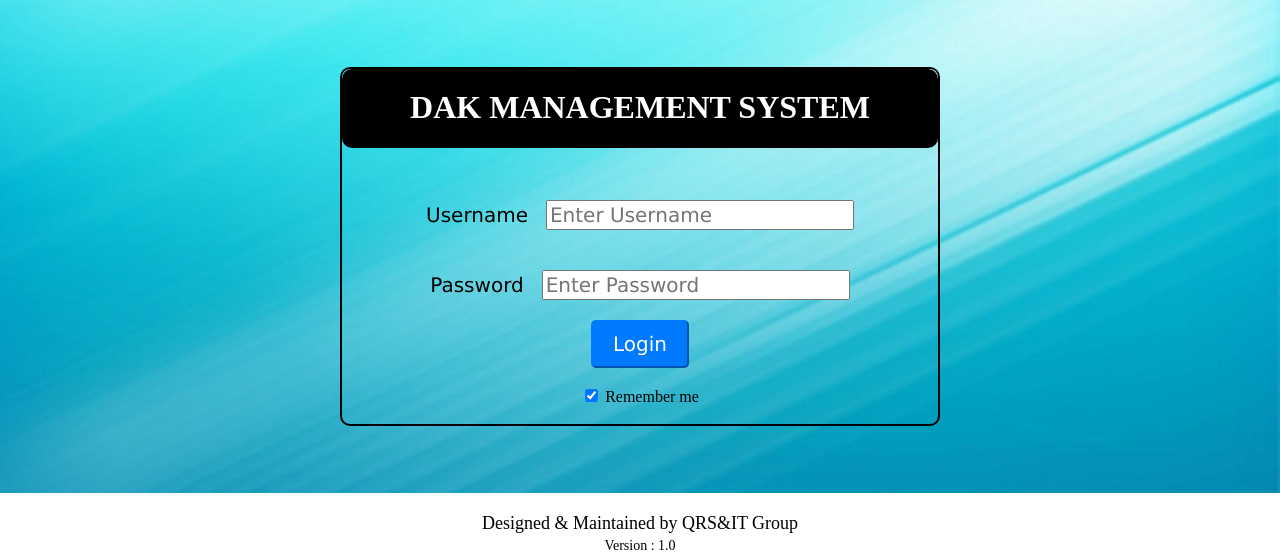
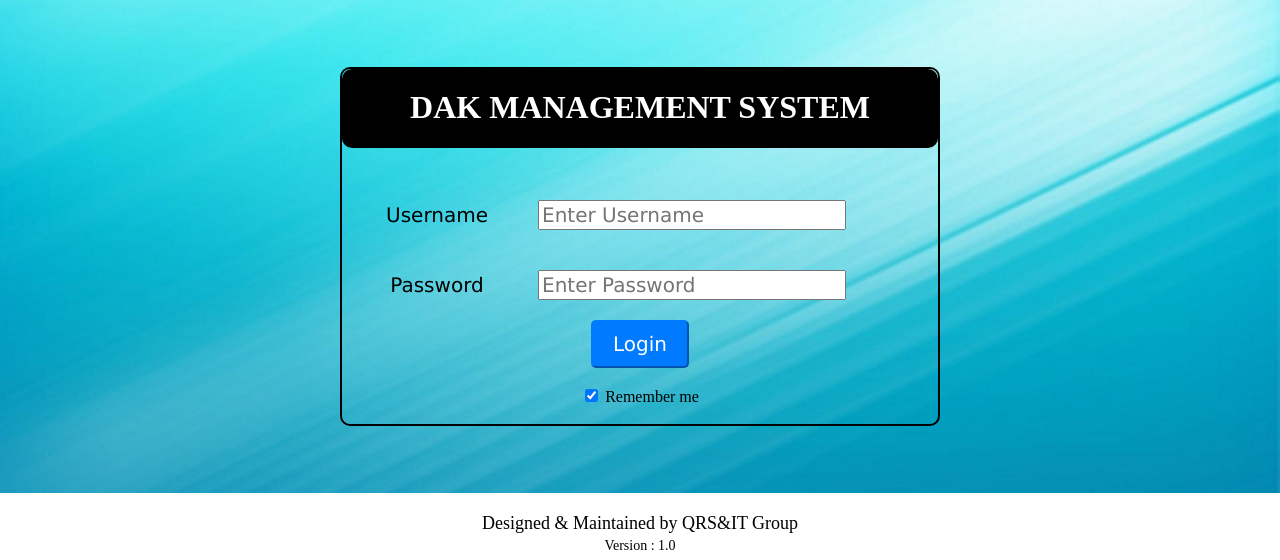
Before and after one commit to aryangupta005/Dak-Management-System, a PHP site: page / in a window 1280 px wide. Shown: the part 227-787 px from the top of the page. Run offline with PHP 8.4, Linux system fonts and the light colour scheme.

Commit message:
Update style2.css

```diff
--- a/style2.css
+++ b/style2.css
@@ -124,14 +124,19 @@ body {
 }
 
 .login-fields {
+    display: flex;
+    align-items: center;
     padding: 20px;
     font-size: 24px;
 }
 
 .login-fields label {
     width: 150px;
-    text-align: left;
     font-family: 'Verdana';
+    font-weight: 500;
+    font-size: 20px;
+    flex: 0 0 150px;
+    margin-right: 20px;
 }
 
 .login-fields input {
```
